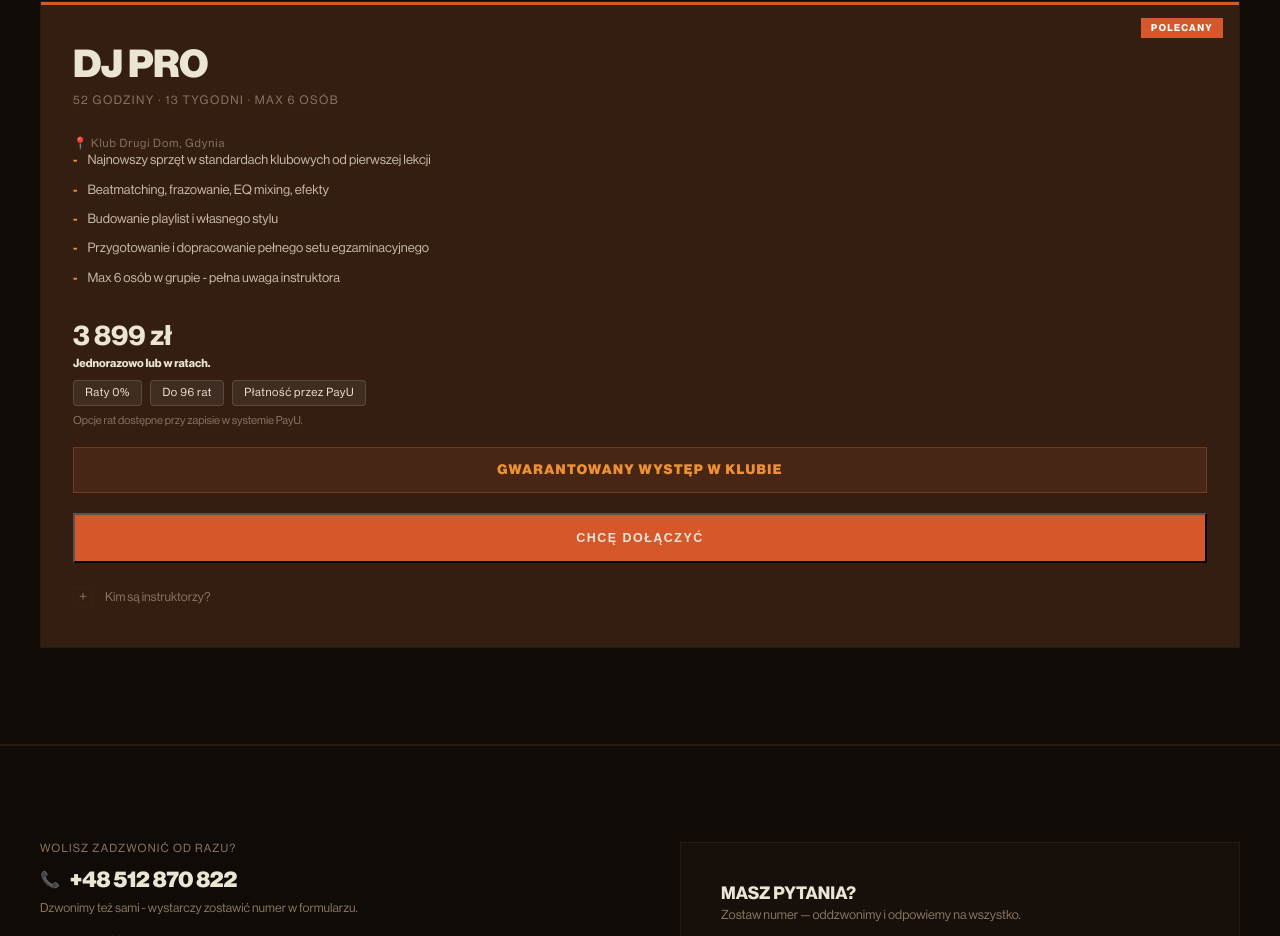
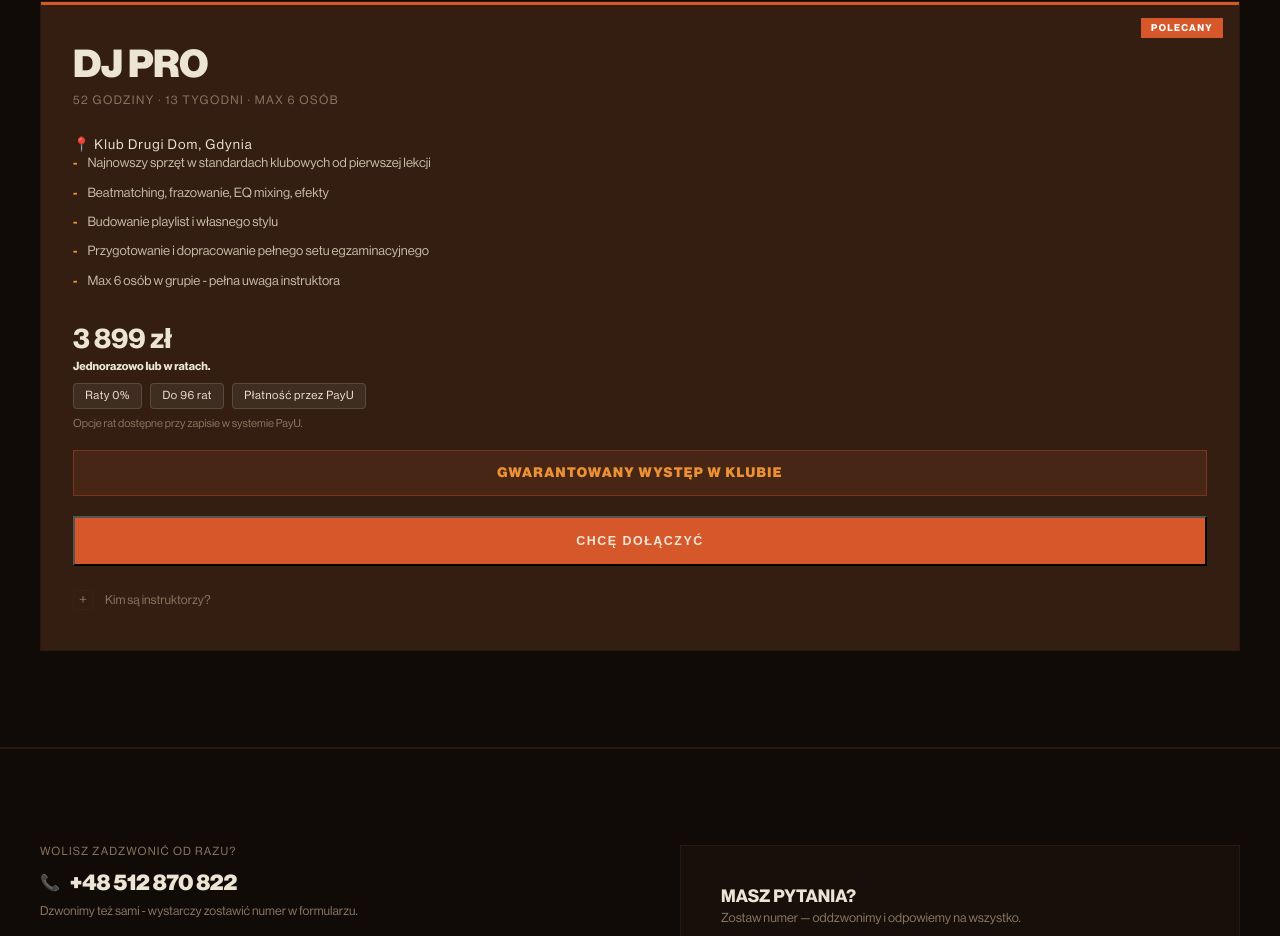
Before and after one commit to kamilklerk/oldschool-demo, a plain HTML site: page index.html in a window 1280 px wide. Shown: the part 5058-5994 px from the top of the page. Drawn offline with Linux system fonts and the light colour scheme.

Commit message:
Make location label more visible on DJ PRO card
Co-Authored-By: Claude Sonnet 4.6 <noreply@anthropic.com>
Claude-Session: https://claude.ai/code/session_01QgS5YmupTcWXrVcmK3M2KX

```diff
--- a/index.html
+++ b/index.html
@@ -1959,7 +1959,7 @@
             <span class="featured-tag">POLECANY</span>
             <div class="course-title">DJ PRO</div>
             <div class="course-hours">52 godziny · 13 tygodni · max 6 osób</div>
-            <div style="font-size:0.72rem;color:var(--muted);margin-top:0.35rem;letter-spacing:0.08em;">📍 Klub Drugi Dom, Gdynia</div>
+            <div style="font-size:0.85rem;color:var(--text);margin-top:0.35rem;letter-spacing:0.08em;">📍 Klub Drugi Dom, Gdynia</div>
 
 
 
```
